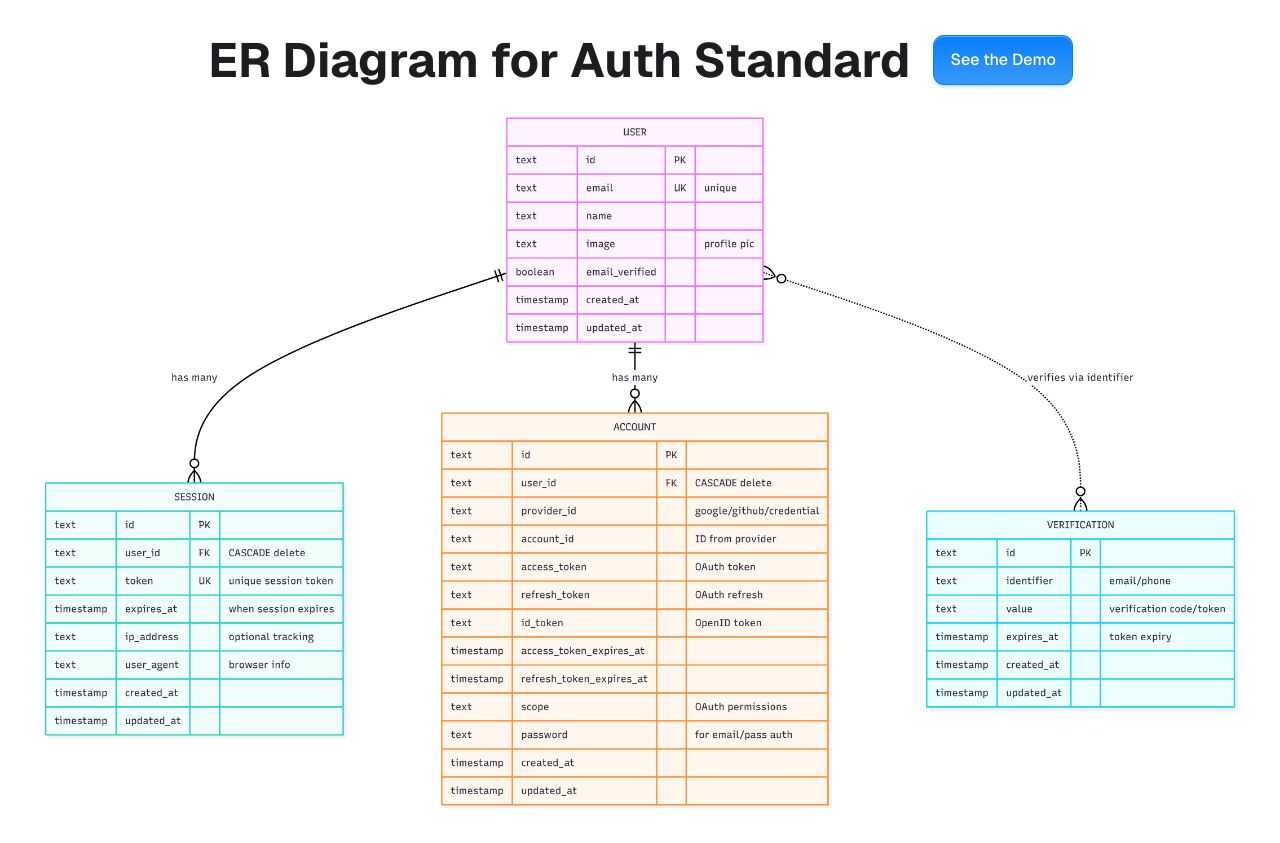
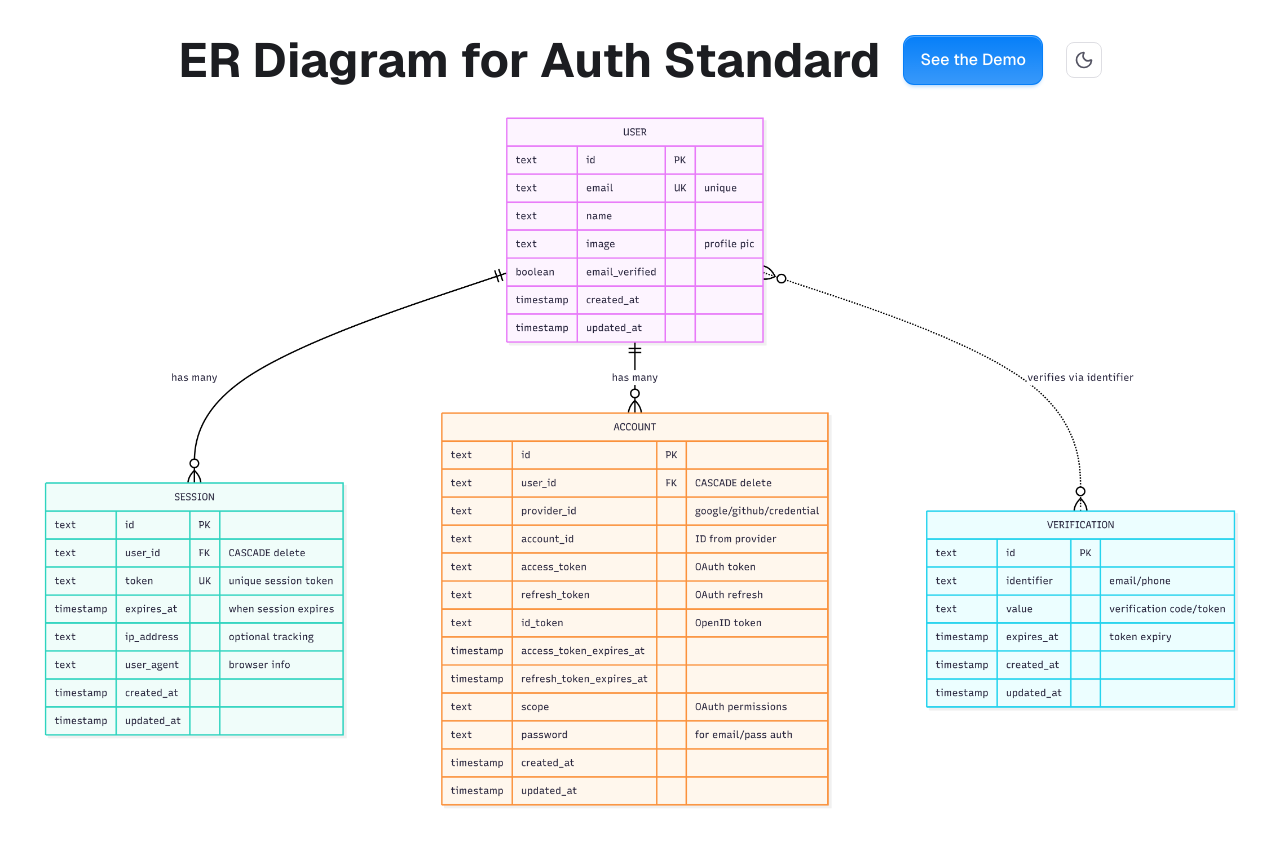
Before and after one commit to Ashmit72/pulselog, a Next.js app: page / in a window 1280 px wide. Built offline with nearby package versions, Linux system fonts and the light colour scheme.

Commit message:
chore: add theme toggler

```diff
--- a/package.json
+++ b/package.json
@@ -26,6 +26,7 @@
     "drizzle-orm": "^0.45.1",
     "lucide-react": "^0.561.0",
     "next": "16.0.10",
+    "next-themes": "^0.4.6",
     "nodemailer": "^8.0.1",
     "pg": "^8.16.3",
     "react": "19.2.1",
--- a/src/app/layout.tsx
+++ b/src/app/layout.tsx
@@ -1,6 +1,7 @@
 import type { Metadata } from "next";
 import "./globals.css";
 import { Toaster } from "sonner";
+import { ThemeProvider } from "@/components/theme-provider";
 export const metadata: Metadata = {
   title: "Auth Template",
   description: "Powered by RadianOS & Better Auth",
@@ -17,7 +18,12 @@ export default async function RootLayout({
       <body
         className="antialiased"
       >
+        <ThemeProvider
+        attribute="class"
+        defaultTheme="system"
+        >
         {children}
+        </ThemeProvider>
           <Toaster />
       </body>
     </html>
--- a/src/app/page.tsx
+++ b/src/app/page.tsx
@@ -1,3 +1,4 @@
+import { ThemeToggler } from '@/components/theme-toggler'
 import { Button } from '@/components/ui/button'
 import Image from 'next/image'
 import Link from 'next/link'
@@ -13,8 +14,9 @@ const page = () => {
           See the Demo
           </Link>
           </Button>
+          <ThemeToggler/>
       </section>
-      <Image alt='ER Diagram' height={1500} width={1200} src="/er.png" />
+      <Image alt='ER Diagram' height={1500} className='dark:invert' width={1200} src="/er.png" />
     </div>
   )
 }
--- /dev/null
+++ b/src/components/theme-provider.tsx
@@ -0,0 +1,9 @@
+import * as React from "react"
+import { ThemeProvider as NextThemesProvider } from "next-themes"
+
+export function ThemeProvider({
+	children,
+	...props
+}: React.ComponentProps<typeof NextThemesProvider>) {
+	return <NextThemesProvider {...props}>{children}</NextThemesProvider>
+}
--- /dev/null
+++ b/src/components/theme-toggler.tsx
@@ -0,0 +1,36 @@
+"use client"
+
+import { useEffect, useState } from "react"
+import { Loader2, MoonIcon, SunIcon } from "lucide-react"
+import { useTheme } from "next-themes"
+import { Button, IconButton } from "@/components/ui/button"
+
+export function ThemeToggler() {
+	// This component is only rendered on the client, so we can use useEffect to set the mounted state
+	// and avoid server-side rendering issues with the theme provider
+	const [mounted, setMounted] = useState(false)
+	const { resolvedTheme, setTheme } = useTheme()
+
+	const toggleTheme = () => {
+		setTheme(resolvedTheme === "light" ? "dark" : "light")
+	}
+
+	// useEffect only runs on the client, so now we can safely show the UI
+	useEffect(() => {
+		setMounted(true)
+	}, [])
+
+	if (!mounted) {
+		return (
+			<IconButton variant="outline" color="neutral" disabled>
+				<Loader2 className="size-5 animate-spin" />
+			</IconButton>
+		)
+	}
+
+	return (
+		<IconButton variant="outline" color="neutral" onClick={toggleTheme}>
+			{resolvedTheme === "light" ? <MoonIcon /> : <SunIcon />}
+		</IconButton>
+	)
+}
```
Also changed, not shown: 1 other file (tests, documents, lock files or other folders).
